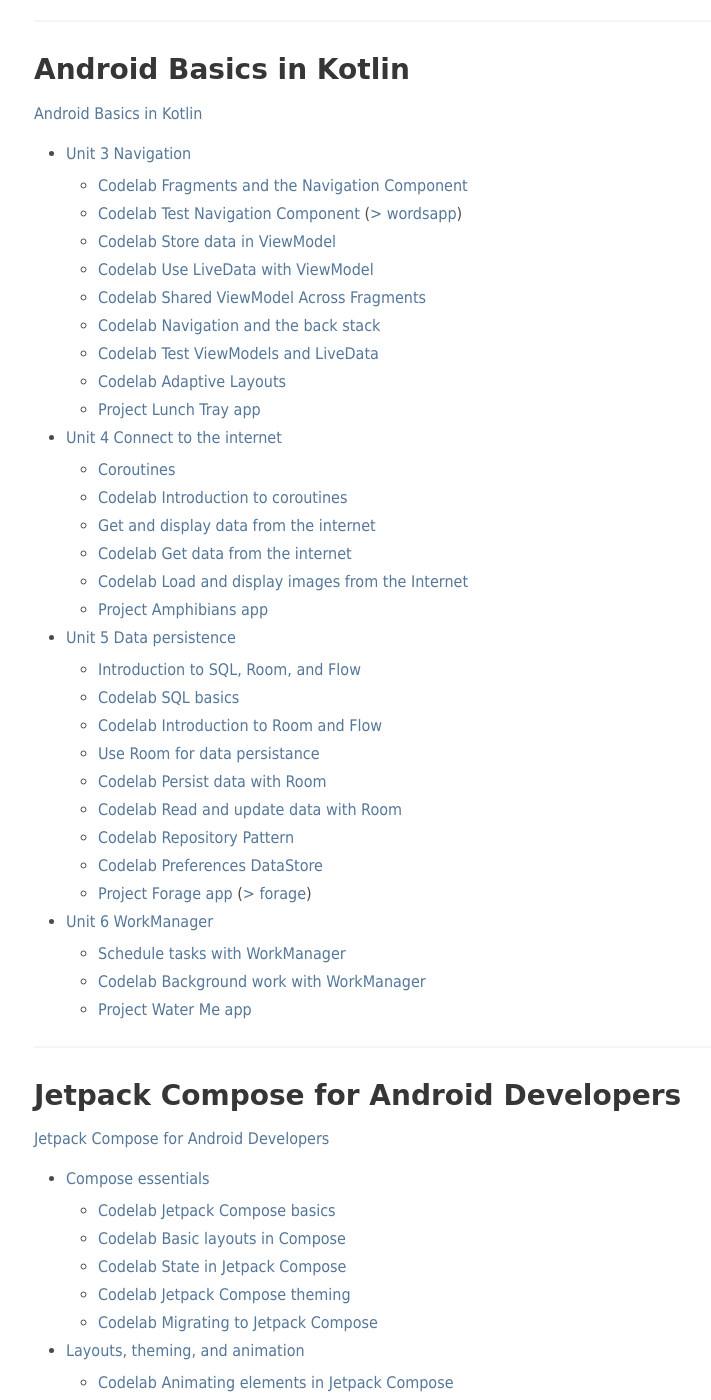
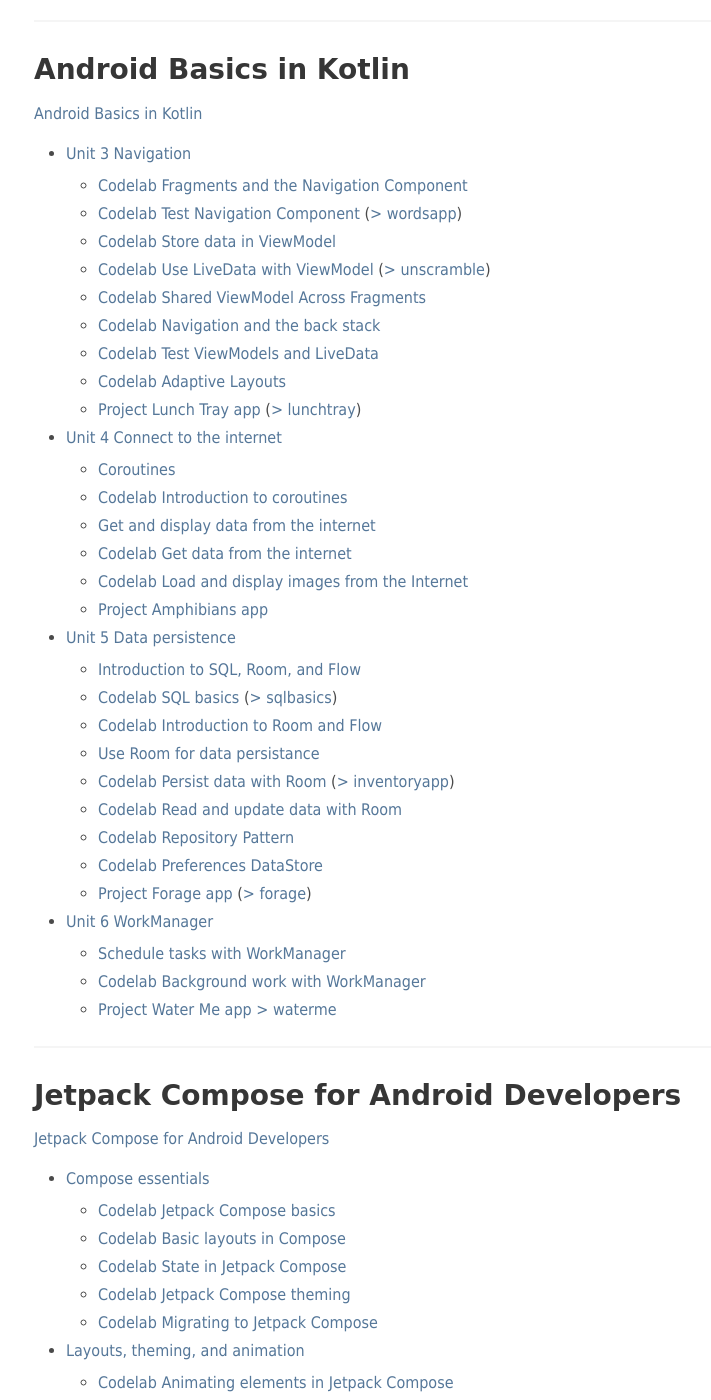
Before and after one commit to mspath/mspath.github.io, a Jekyll site: the page built from courses/android.md, in a window 1280 px wide and 1400 px high, scrolled down 1330 px. Shown: the whole window, without its empty margins (30-741 px from the left). Built offline with Jekyll 4.4.1, drawn with Linux system fonts in a browser that asks for light colours.

Commit message:
add projects

```diff
--- a/courses/android.md
+++ b/courses/android.md
@@ -57,12 +57,12 @@
   - [Codelab Fragments and the Navigation Component](https://developer.android.com/codelabs/basic-android-kotlin-training-fragments-navigation-component)
   - [Codelab Test Navigation Component](https://developer.android.com/codelabs/android-basics-kotlin-test-navigation-components) ([> wordsapp](https://github.com/mspath/wordsapp))
   - [Codelab Store data in ViewModel](https://developer.android.com/codelabs/basic-android-kotlin-training-viewmodel)
-  - [Codelab Use LiveData with ViewModel](https://developer.android.com/codelabs/basic-android-kotlin-training-livedata)
+  - [Codelab Use LiveData with ViewModel](https://developer.android.com/codelabs/basic-android-kotlin-training-livedata) ([> unscramble](https://github.com/mspath/unscramble))
   - [Codelab Shared ViewModel Across Fragments](https://developer.android.com/codelabs/basic-android-kotlin-training-shared-viewmodel)
   - [Codelab Navigation and the back stack](https://developer.android.com/codelabs/basic-android-kotlin-training-navigation-backstack)
   - [Codelab Test ViewModels and LiveData](https://developer.android.com/codelabs/android-basics-kotlin-test-viewmodel-and-livedata)
   - [Codelab Adaptive Layouts](https://developer.android.com/codelabs/basic-android-kotlin-training-adaptive-layouts)
-  - [Project Lunch Tray app](https://developer.android.com/codelabs/basic-android-kotlin-training-project-lunch-tray)
+  - [Project Lunch Tray app](https://developer.android.com/codelabs/basic-android-kotlin-training-project-lunch-tray) ([> lunchtray](https://github.com/mspath/lunchtray))
 
 - [Unit 4 Connect to the internet](https://developer.android.com/courses/android-basics-kotlin/unit-4)
   - [Coroutines](https://developer.android.com/courses/pathways/android-basics-kotlin-unit-4-pathway-1)
@@ -74,10 +74,10 @@
 
 - [Unit 5 Data persistence](https://developer.android.com/courses/android-basics-kotlin/unit-5)
   - [Introduction to SQL, Room, and Flow](https://developer.android.com/courses/pathways/android-basics-kotlin-unit-5-pathway-1)
-  - [Codelab SQL basics](https://developer.android.com/codelabs/basic-android-kotlin-training-sql-basics)
+  - [Codelab SQL basics](https://developer.android.com/codelabs/basic-android-kotlin-training-sql-basics) ([> sqlbasics](https://github.com/mspath/sqlbasics))
   - [Codelab Introduction to Room and Flow](https://developer.android.com/codelabs/basic-android-kotlin-training-intro-room-flow)
   - [Use Room for data persistance](https://developer.android.com/courses/pathways/android-basics-kotlin-unit-5-pathway-2)
-  - [Codelab Persist data with Room](https://developer.android.com/codelabs/basic-android-kotlin-training-persisting-data-room)
+  - [Codelab Persist data with Room](https://developer.android.com/codelabs/basic-android-kotlin-training-persisting-data-room) ([> inventoryapp](https://github.com/mspath/inventoryapp))
   - [Codelab Read and update data with Room](https://developer.android.com/codelabs/basic-android-kotlin-training-update-data-room)
   - [Codelab Repository Pattern](https://developer.android.com/codelabs/basic-android-kotlin-training-repository-pattern)
   - [Codelab Preferences DataStore](https://developer.android.com/codelabs/basic-android-kotlin-training-preferences-datastore)
@@ -86,7 +86,7 @@
 - [Unit 6 WorkManager](https://developer.android.com/courses/android-basics-kotlin/unit-6)
   - [Schedule tasks with WorkManager](https://developer.android.com/courses/pathways/android-basics-kotlin-unit-6-pathway-1)
   - [Codelab Background work with WorkManager](https://developer.android.com/codelabs/android-workmanager)
-  - [Project Water Me app](https://developer.android.com/codelabs/basic-android-kotlin-training-project-water-me)
+  - [Project Water Me app](https://developer.android.com/codelabs/basic-android-kotlin-training-project-water-me) [> waterme](https://github.com/mspath/waterme)
 
 ---
 
```
